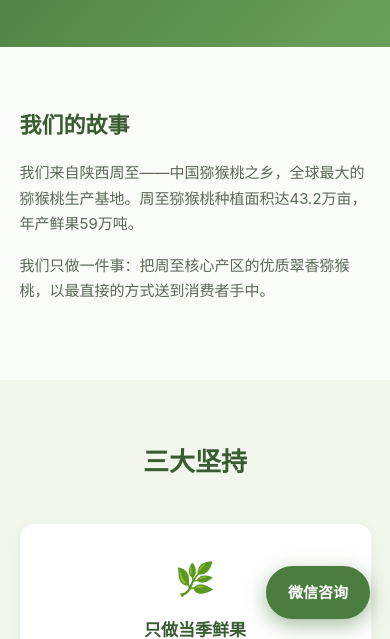
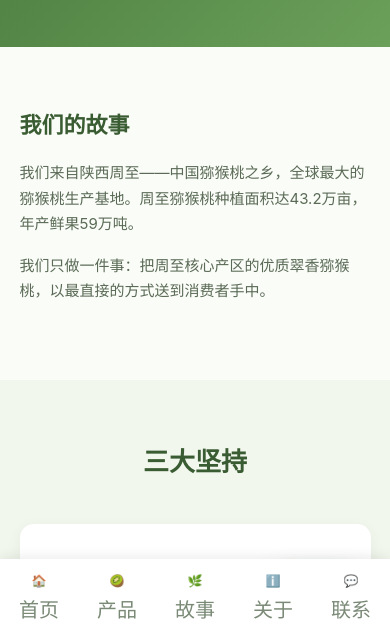
Before and after one commit to nyainqen/kiwi, a plain HTML site: page about.html in a window 390 px wide. Shown: the part 205-844 px from the top of the page. Drawn offline with Linux system fonts and the light colour scheme.

Commit message:
Add mobile navigation bar to about.html

```diff
--- a/about.html
+++ b/about.html
@@ -42,6 +42,33 @@
     .page-header h1 { font-size: 24px; }
     .float-wechat { display: block; }
   }
+/* 手机端底部导航 */
+.mobile-nav {
+  display: none;
+  position: fixed;
+  bottom: 0; left: 0; right: 0;
+  background: #fff;
+  box-shadow: 0 -2px 12px rgba(0,0,0,0.08);
+  z-index: 300;
+  padding: 8px 0;
+}
+.mobile-nav a {
+  flex: 1;
+  text-align: center;
+  font-size: 12px;
+  color: #7a8a76;
+  padding: 4px 0;
+  display: flex;
+  flex-direction: column;
+  align-items: center;
+  gap: 2px;
+}
+.mobile-nav a .nav-icon { font-size: 20px; }
+.mobile-nav a.active { color: #4a7c3f; font-weight: 700; }
+@media (max-width: 768px) {
+  .mobile-nav { display: flex; }
+  body { padding-bottom: 70px; }
+}
 </style>
 </head>
 <body>
@@ -111,6 +138,12 @@
 </footer>
 
 <a href="contact.html" class="float-wechat">微信咨询</a>
-
+<nav class="mobile-nav">
+  <a href="index.html">🏠<span class="nav-icon">首页</span></a>
+  <a href="products.html">🥝<span class="nav-icon">产品</span></a>
+  <a href="story.html">🌿<span class="nav-icon">故事</span></a>
+  <a href="about.html">ℹ️<span class="nav-icon">关于</span></a>
+  <a href="contact.html">💬<span class="nav-icon">联系</span></a>
+</nav>
 </body>
 </html>
```
